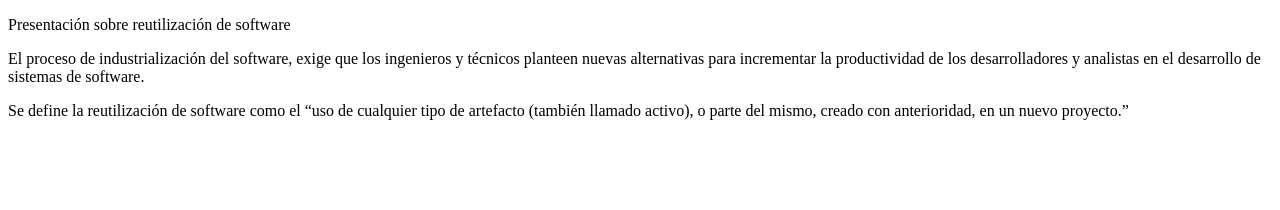
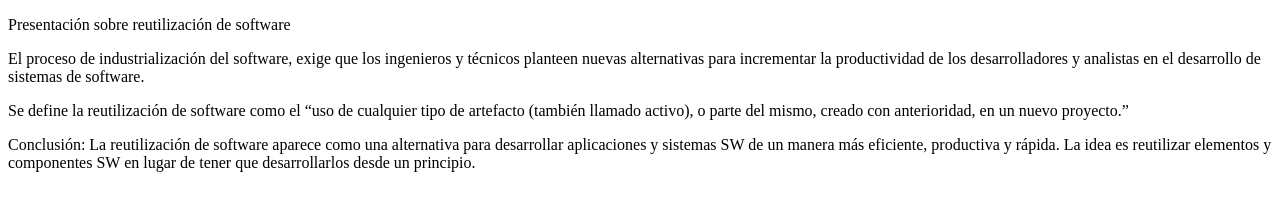
Before and after one commit to karinapaez/Ejercicio_2, a plain HTML site: page index.html in a window 1280 px wide. Drawn offline with Linux system fonts and the light colour scheme.

Commit message:
se crea conclusion

```diff
--- a/index.html
+++ b/index.html
@@ -7,5 +7,7 @@
 <p>Presentación sobre reutilización de software</p>
 <p>El proceso de industrialización del software, exige que los ingenieros y técnicos planteen nuevas alternativas para incrementar la productividad de los desarrolladores y analistas en el desarrollo de sistemas de software. </p>
 <p>Se define la reutilización de software como el “uso de cualquier tipo de artefacto (también llamado activo), o parte del mismo, creado con anterioridad, en un nuevo proyecto.”</p>
+<p> Conclusión: La reutilización de software aparece como una alternativa para desarrollar aplicaciones y sistemas SW de un manera más eficiente, productiva y rápida.
+La idea es reutilizar elementos y componentes SW en lugar de tener que desarrollarlos desde un principio.</p>
 </body>
 </html>
```
